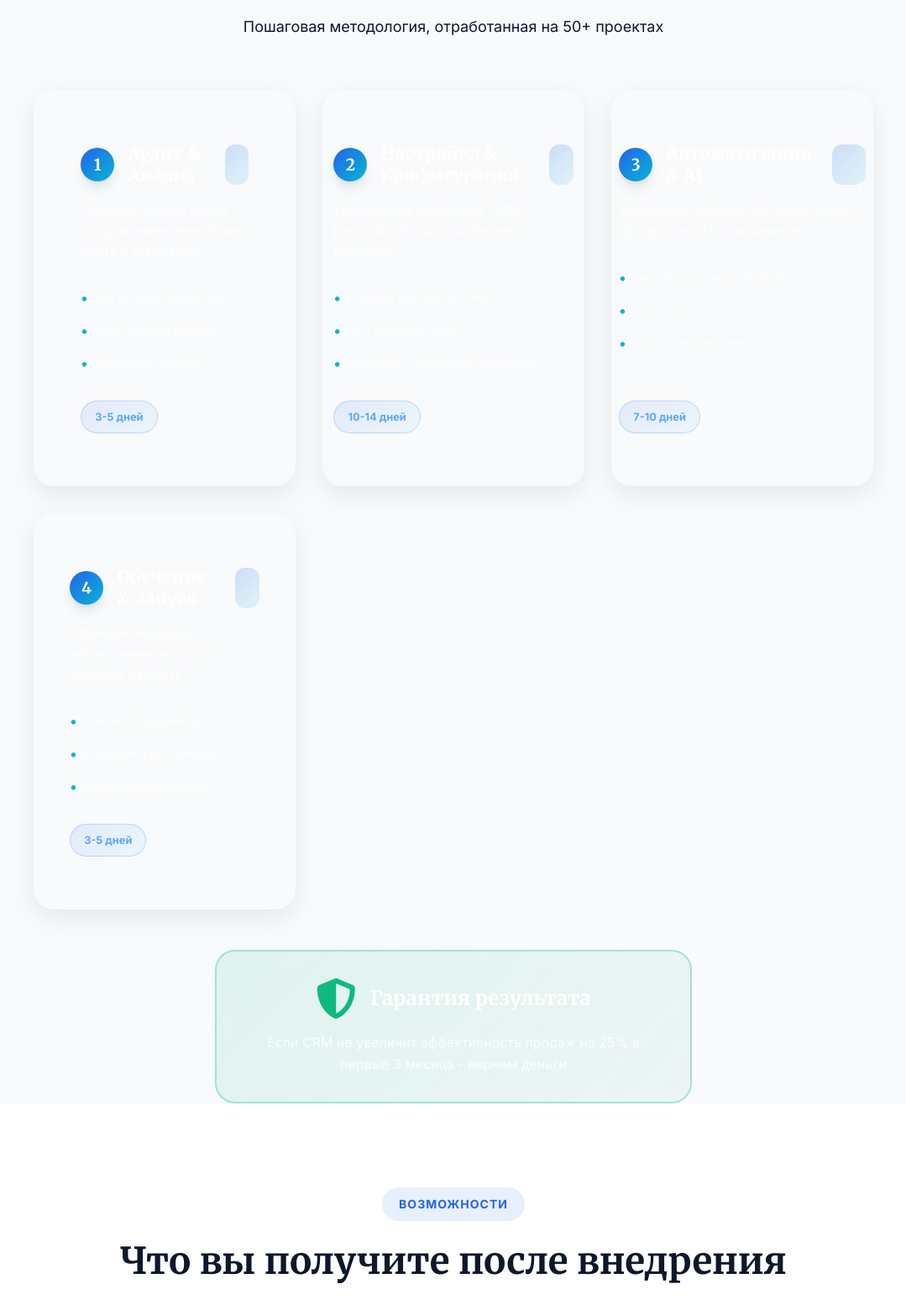
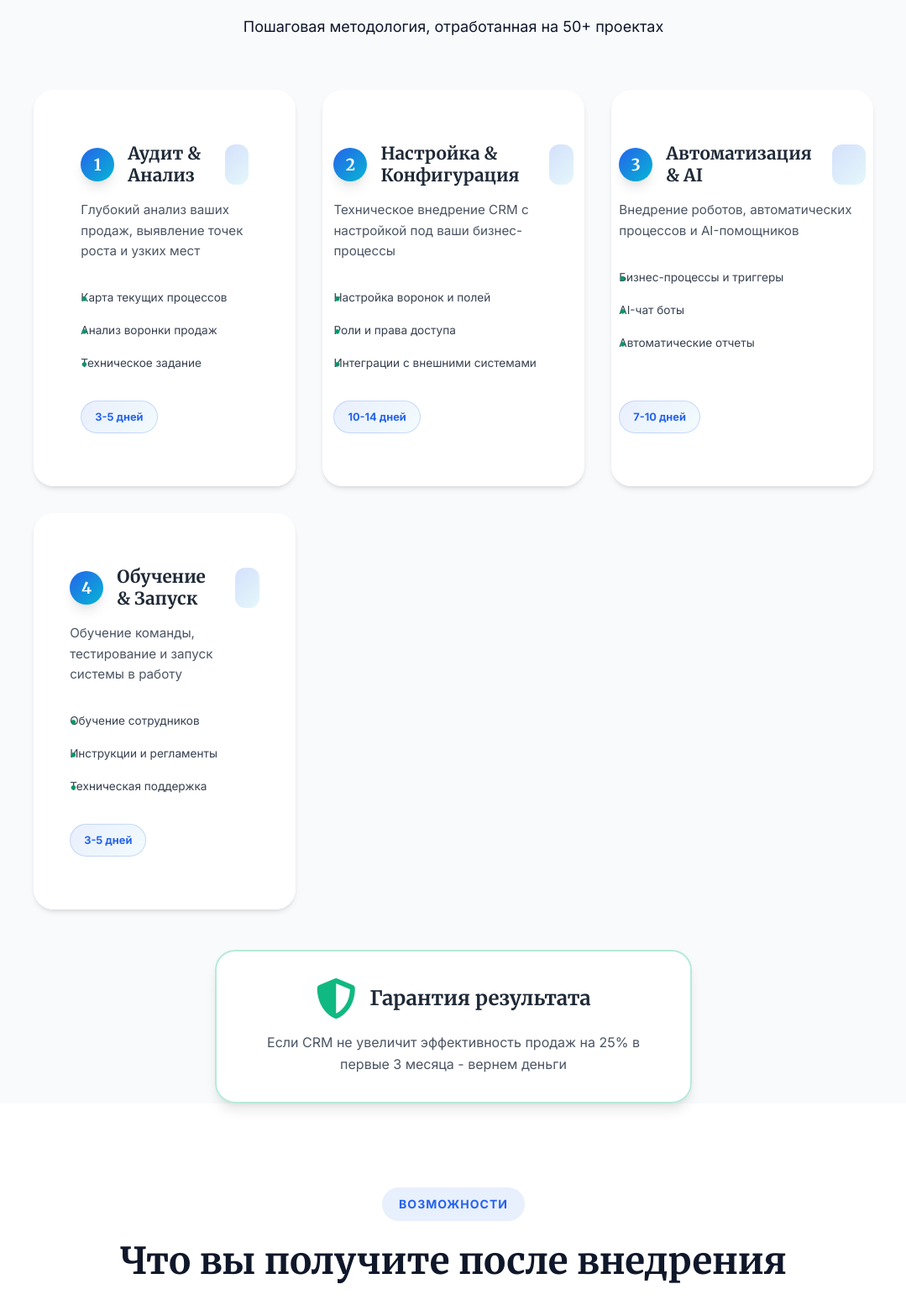
Before and after one commit to adthxkz/itfusionsite, a PHP site: page /crm-implementation.php in a window 1280 px wide. Shown: the part 4325-5879 px from the top of the page at 84% size, without its empty margins (100-1179 px from the left). Run offline with PHP 8.4, Linux system fonts and the light colour scheme; some libraries are stand-ins or nearby versions.

Commit message:
fix: Restore text visibility in process steps and guarantee sections
- Add explicit dark colors for text elements inside process cards
- Set white/light background for process steps and guarantee block
- Use !important to override inherited light text colors from dark parent
- Apply green color to bullet points and proper contrast for readability
- Enhance card shadows and borders for better visual separation
- Ensure all text elements are clearly visible on light backgrounds

```diff
--- a/css/crm-polish.css
+++ b/css/crm-polish.css
@@ -17,20 +17,21 @@
 
 .process-step {
     position: relative;
-    background: rgba(255, 255, 255, 0.05);
+    background: rgba(255, 255, 255, 0.95) !important; /* Более непрозрачный белый фон */
     border-radius: 1.5rem;
-    border: 1px solid rgba(255, 255, 255, 0.1);
+    border: 1px solid rgba(255, 255, 255, 0.2);
     backdrop-filter: blur(10px);
     overflow: hidden;
     transition: all 0.4s ease;
     height: 100%; /* Равная высота карточек */
+    box-shadow: 0 4px 6px -1px rgba(0, 0, 0, 0.1), 0 2px 4px -1px rgba(0, 0, 0, 0.06);
 }
 
 .process-step:hover {
     transform: translateY(-8px);
-    background: rgba(255, 255, 255, 0.08);
+    background: rgba(255, 255, 255, 0.98) !important; /* Еще более непрозрачный при ховере */
     border-color: rgba(37, 99, 235, 0.4);
-    box-shadow: 0 20px 40px rgba(0, 0, 0, 0.3);
+    box-shadow: 0 20px 40px rgba(0, 0, 0, 0.15), 0 10px 15px -3px rgba(0, 0, 0, 0.1);
 }
 
 .step-content {
@@ -49,7 +50,7 @@
     font-family: 'Merriweather', Georgia, serif;
     font-size: 1.3rem;
     font-weight: 700;
-    color: white;
+    color: #1f2937 !important; /* Принудительно темный цвет */
     margin: 0 0 1rem 0;
     padding-left: 0; /* Убираем отступ, так как номер теперь часть заголовка */
 }
@@ -95,7 +96,7 @@
 .step-content h3[data-icon="fas fa-graduation-cap"]::after { content: '\f19d'; }
 
 .step-content p {
-    color: rgba(255, 255, 255, 0.8);
+    color: #4b5563 !important; /* Принудительно темно-серый цвет */
     font-size: 0.95rem;
     line-height: 1.6;
     margin: 0 0 1.5rem 0;
@@ -113,13 +114,13 @@
     align-items: center;
     gap: 0.5rem;
     padding: 0.5rem 0;
-    color: rgba(255, 255, 255, 0.7);
+    color: #374151 !important; /* Принудительно темный цвет */
     font-size: 0.85rem;
 }
 
 .step-deliverables li::before {
     content: '•';
-    color: #06B6D4;
+    color: #059669 !important; /* Зеленый цвет для маркеров */
     font-weight: bold;
     font-size: 1.1rem;
     flex-shrink: 0;
@@ -132,7 +133,7 @@
     background: linear-gradient(135deg, rgba(37, 99, 235, 0.1), rgba(6, 182, 212, 0.05));
     border: 1px solid rgba(37, 99, 235, 0.2);
     border-radius: 50px;
-    color: #60A5FA;
+    color: #2563EB !important; /* Принудительно синий цвет */
     font-size: 0.8rem;
     font-weight: 600;
     align-self: flex-start;
@@ -154,11 +155,12 @@
     flex-direction: column;
     align-items: center;
     gap: 1rem;
-    background: linear-gradient(135deg, rgba(16, 185, 129, 0.1), rgba(5, 150, 105, 0.05));
+    background: rgba(255, 255, 255, 0.95) !important; /* Светлый фон */
     border: 2px solid rgba(16, 185, 129, 0.3);
     border-radius: 1.5rem;
     padding: 2rem;
     backdrop-filter: blur(10px);
+    box-shadow: 0 10px 15px -3px rgba(0, 0, 0, 0.1), 0 4px 6px -2px rgba(0, 0, 0, 0.05);
 }
 
 .guarantee-header {
@@ -176,12 +178,12 @@
     font-family: 'Merriweather', Georgia, serif;
     font-size: 1.5rem;
     font-weight: 700;
-    color: white;
+    color: #1f2937 !important; /* Принудительно темный цвет */
     margin: 0;
 }
 
 .guarantee-content p {
-    color: rgba(255, 255, 255, 0.8);
+    color: #4b5563 !important; /* Принудительно темно-серый цвет */
     font-size: 1rem;
     line-height: 1.6;
     margin: 0;
```
